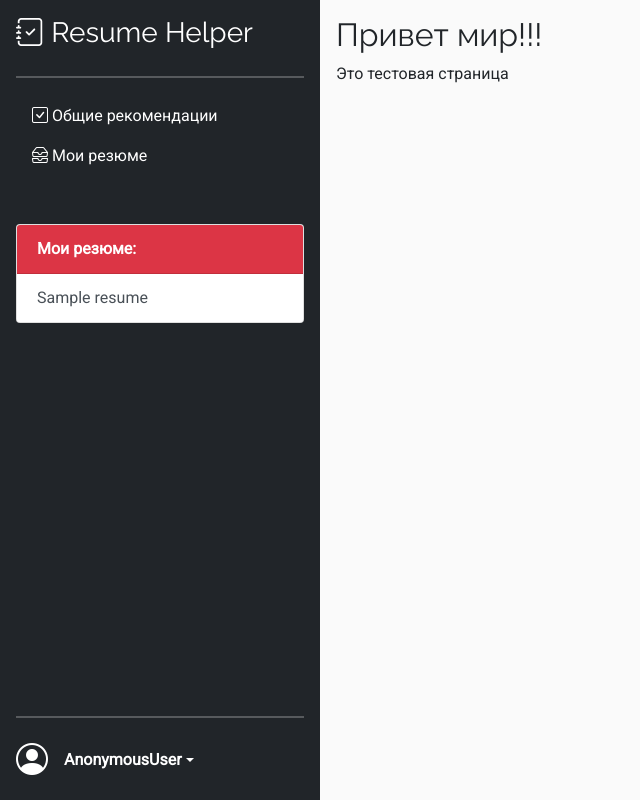
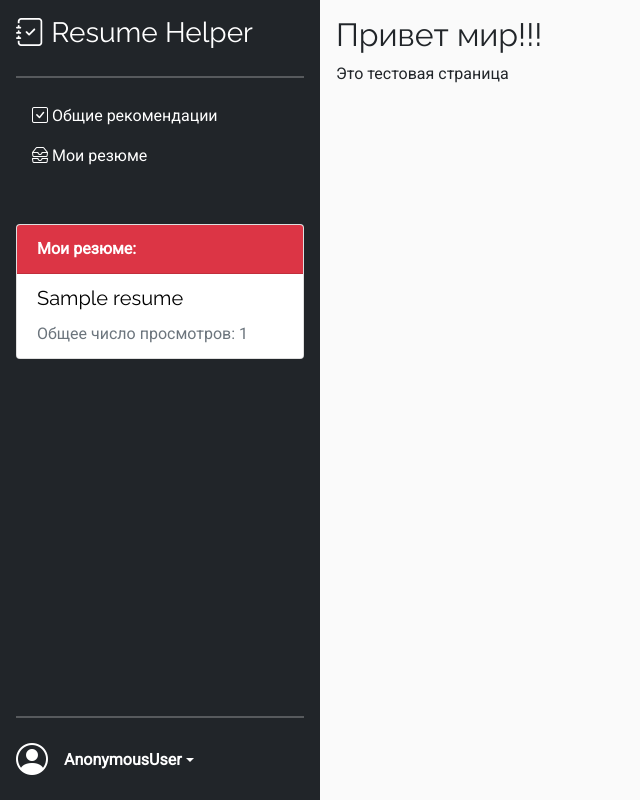
Before and after one commit to alekseeval/vkr_hhru, a Django app: template web/main/templates/main/home.html in a window 1280 px wide; the page is wider, and only the part inside the window is pictured. Shown: that part, without its empty margins (0-640 px from the left). Run offline with Django 3.2, Linux system fonts and the light colour scheme; the template is opened without the code that fills it: most values are stand-ins (such as "Sample title", 1, 10 or a date in 2020); some libraries are stand-ins or nearby versions.

Commit message:
Редизайн общего списка резюме и блока 'Мои резюме' в навигации

```diff
--- a/web/main/templates/main/base.html
+++ b/web/main/templates/main/base.html
@@ -53,7 +53,10 @@
                       </div>
                       <div class="list-group list-group-flush">
                             {% for el in top_resumes %}
-                                <a href="/app/resume?resume_id={{ el.id }}" class="list-group-item list-group-item-action {% if active_el == el.id %}active{% endif %}">{{ el.title }}</a>
+                                <a href="/app/resume?resume_id={{ el.id }}" class="card-body list-group-item list-group-item-action {% if active_el == el.id %}active{% endif %}">
+                                    <h5  class="card-title">{{ el.title }}</h5>
+                                    <p class="card-text text-muted font-weight-light">Общее число просмотров: {{ el.total_views }}</p>
+                                </a>
                             {% endfor %}
                       </div>
                     </div>
@@ -85,7 +88,7 @@
     </div>
 
 
-    <div id="content" class="d-flex flex-column flex-shrink-0 p-3">
+    <div id="content" class="d-flex flex-column p-3">
         {% block content %}{% endblock %}
     </div>
 
```
